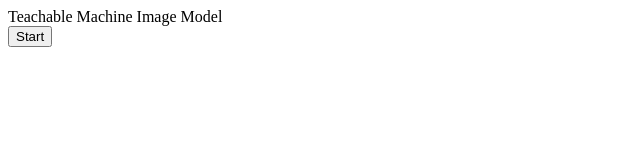
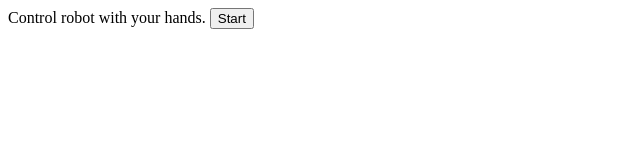
Before and after one commit to Kris030/roblib, a website with bundled scripts: page src/example/handRecognition/index.html in a window 1280 px wide. Shown: the whole page, without its empty margins (0-640 px from the left). Built offline with nearby package versions, Linux system fonts and the light colour scheme.

Commit message:
Some more html shite, kill me

```diff
--- a/src/example/handRecognition/index.html
+++ b/src/example/handRecognition/index.html
@@ -6,10 +6,10 @@
 		<script src="cdn/socket.io.min.js"></script>
 		<link rel="icon" type="image/png" href="hand.png">
 
-		<title>Teachable Machine Image Model</title>
+		<title>Hand Recognizer</title>
 	</head>
 
-	<div>Teachable Machine Image Model</div>
+	<span>Control robot with your hands.</span>
 
 	<button type="button" id="start-button">Start</button>
 	<div id="webcam-container"></div>
```
